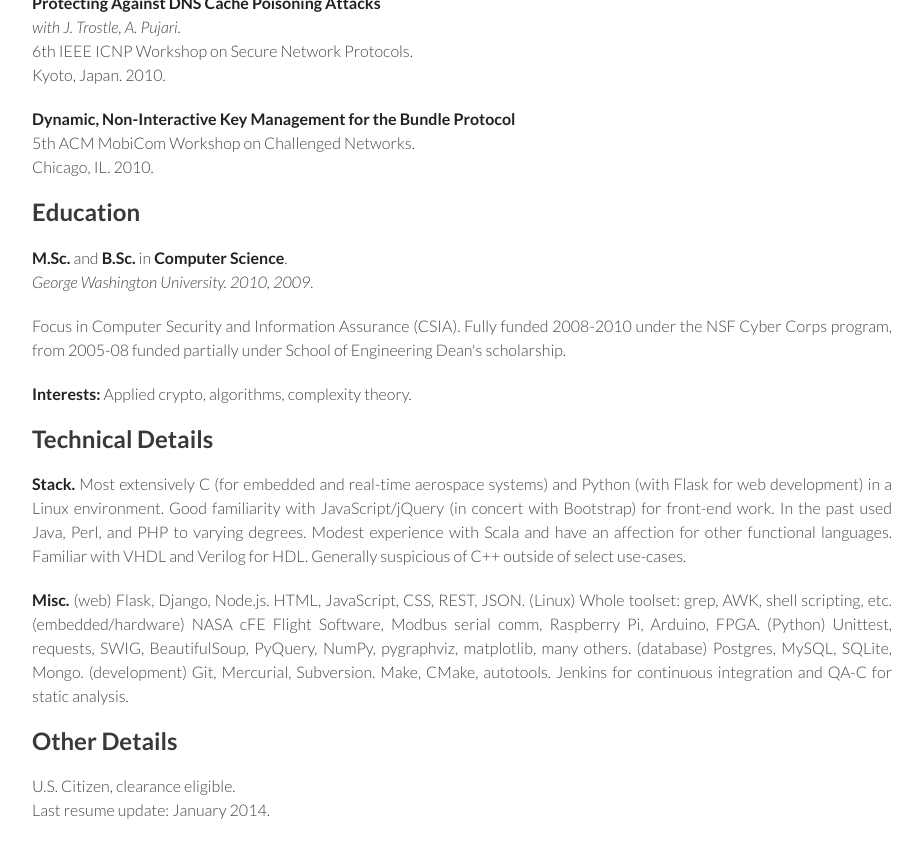
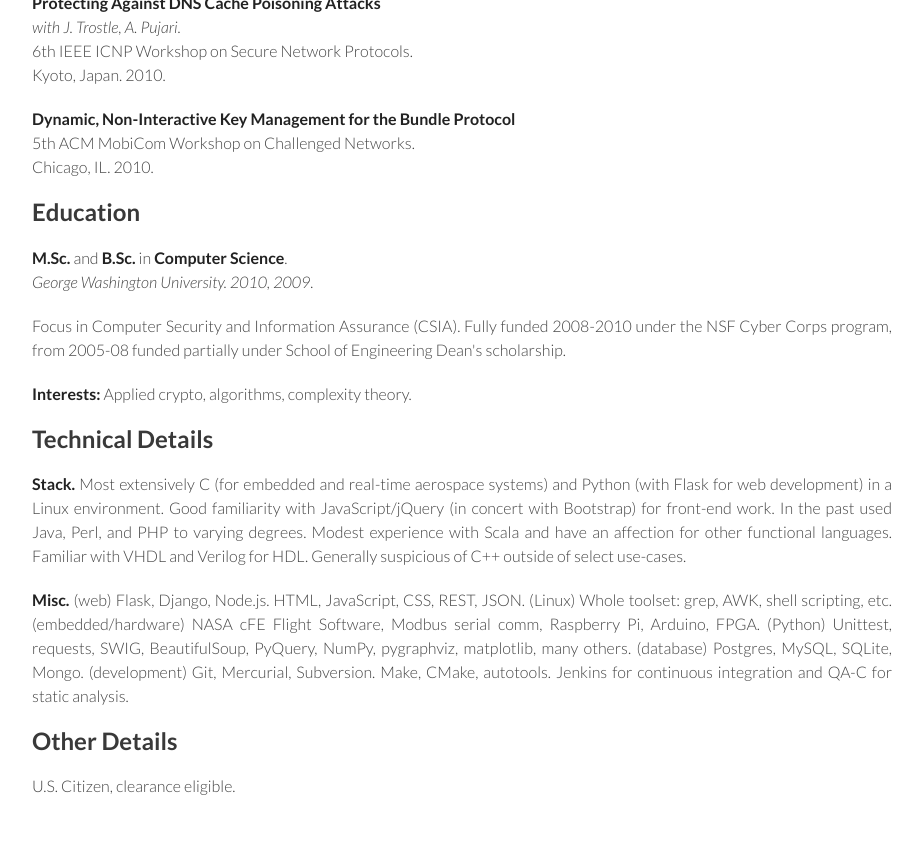
Before and after one commit to billvb/billvb.github.io, a Jekyll site: the page built from resume/resume.md, in a window 1280 px wide and 900 px high, scrolled down 1525 px. Shown: the top 858 px of the window, without its empty margins (178-1100 px from the left). Built offline with Jekyll 4.4.1, drawn with Linux system fonts in a browser that asks for light colours.

Commit message:
Updated resume - removed last-updated

```diff
--- a/_includes/resume.html
+++ b/_includes/resume.html
@@ -153,7 +153,6 @@ Focus in Computer Security and Information Assurance (CSIA). Fully funded 2008-2
 <div class="resume_section_body">
 <p>
 U.S. Citizen, clearance eligible.<br />
-Last resume update: January 2014.
 </p>
 </div>
 </div>
```
